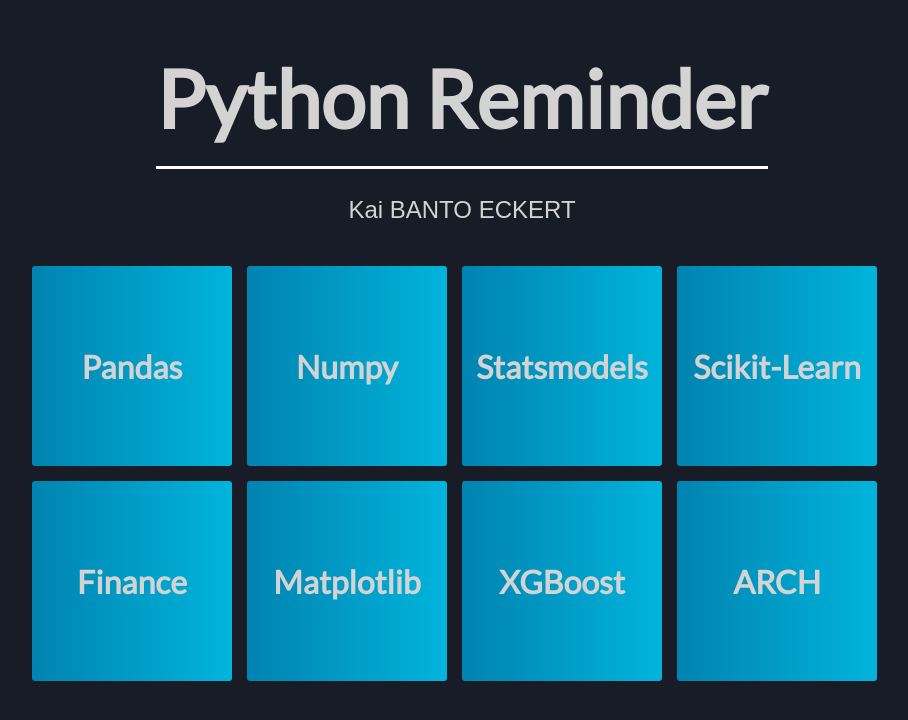
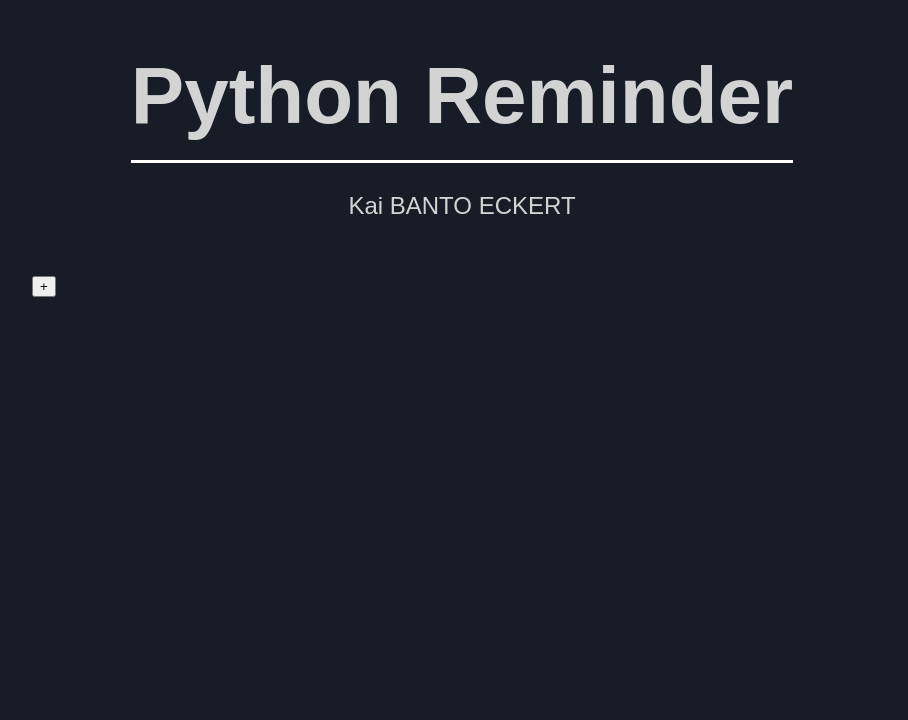
Before and after one commit to kbantoec/cheatsheet-flask-app, a Flask app: page / in a window 1280 px wide. Shown: the top 720 px of the page, without its empty margins (178-1086 px from the left). Run offline with Flask 2, Linux system fonts and the light colour scheme; some libraries are stand-ins or nearby versions; some web fonts are replaced.

Commit message:
Created templates from GUI

```diff
--- a/csapp/templates/base.html
+++ b/csapp/templates/base.html
@@ -2,6 +2,7 @@
 <html lang="en" dir="ltr">
   <head>
     <meta charset="utf-8">
+    <!-- <link rel="icon" href="{{ url_for('static', filename='img/k.png', _external=True) }}"> -->
     <link rel="icon" href="{{ url_for('static', filename='img/beachball.ico', _external=True) }}">
 
     <!-- FONTS -->
@@ -25,6 +26,9 @@
     <script src="https://polyfill.io/v3/polyfill.min.js?features=es6"></script>
     <script id="MathJax-script" async src="https://cdn.jsdelivr.net/npm/mathjax@3/es5/tex-mml-chtml.js"></script>
 
+    <!-- CSS -->
+    <link rel="stylesheet" href="{{ url_for('static', filename='css/master.css', _external=True) }}">
+
     {% block head %} {% endblock %}
 
   </head>
--- a/csapp/templates/index.html
+++ b/csapp/templates/index.html
@@ -1,14 +1,16 @@
 {% extends 'base.html' %}
 
+
 {% block head %}
-<title>Index</title>
+    <title>Index</title>
 
-<!-- CSS -->
-<link rel="stylesheet" href="{{ url_for('static', filename='css/index.css', _external=True) }}">
+    <!-- CSS -->
+    <link rel="stylesheet" href="{{ url_for('static', filename='css/index.css', _external=True) }}">
 
-<!-- JS SCRIPTS -->
+    <!-- SCRIPTS -->
 
 {% endblock %}
+
 
 {% block body %}
 
@@ -21,60 +23,27 @@
 
     <section>
 
-        <div class="container">
+        <div class="container" id="container">
 
-            <a href="pandas.html">
+            {% for item in items %}
+
+            <a href="./{{ item.lower_label }}">
                 <div>
-                    <p>Pandas</p>
+                    <p>{{ item.label }}</p>
                 </div>
             </a>
 
-            <a href="numpy.html">
-                <div>
-                    <p>Numpy</p>
-                </div>
-            </a>
+            {% endfor %}
 
-            <a href="statsmodels.html">
-                <div>
-                    <p>Statsmodels</p>
-                </div>
-            </a>
-
-            <a href="sklearn.html">
-                <div>
-                    <p>Scikit-Learn</p>
-                </div>
-            </a>
-
-            <a href="finance.html">
-                <div>
-                    <p>Finance</p>
-                </div>
-            </a>
-
-            <a href="matplotlib.html">
-                <div>
-                    <p>Matplotlib</p>
-                </div>
-            </a>
-
-            <a href="xgboost.html">
-                <div>
-                    <p>XGBoost</p>
-                </div>
-            </a>
-
-            <a href="arch.html">
-                <div>
-                    <p>ARCH</p>
-                </div>
-            </a>
+            <div class="add-item">
+                <button class="add-item-btn" onclick="addItem()">+</button>
+            </div>
 
         </div>
 
     </section>
 
     <footer></footer>
+    <script src="{{ url_for('static', filename='js/index.js', _external=True) }}"></script>
 </div>
 {% endblock %}
```
Also changed, not shown: csapp/templates/numpy.html (added, +35 -0 lines), csapp/templates/pandas.html (added, +35 -0 lines), csapp/templates/statsmodels.html (added, +35 -0 lines).
